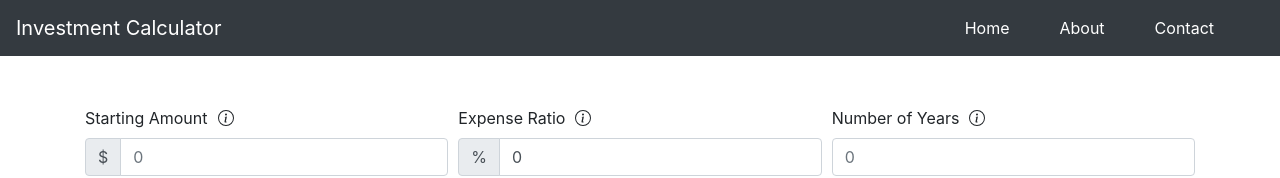
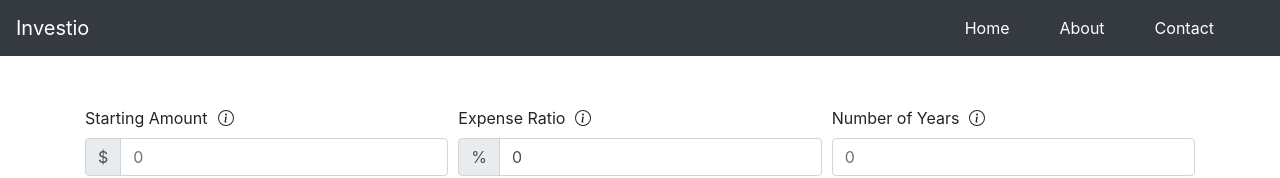
Before and after one commit to scottgibson21/investment-calculator, a React (Create React App) app: page / in a window 1280 px wide. Shown: the top 178 px of the page. Built offline with nearby package versions, Linux system fonts and the light colour scheme.

Commit message:
fix: update header name

```diff
--- a/src/components/Navigation.js
+++ b/src/components/Navigation.js
@@ -7,7 +7,7 @@
   return (
     <NavBar bg="dark" variant="dark" style={{ justifyContent: "flex-end" }}>
       <div style={{ width: "100%" }}>
-        <NavBar.Brand href="#home">Investment Calculator</NavBar.Brand>
+        <NavBar.Brand href="#home">Investio</NavBar.Brand>
       </div>
       <Nav activeKey="/home" style={{ marginRight: 50 }}>
         <Nav.Item>
```
